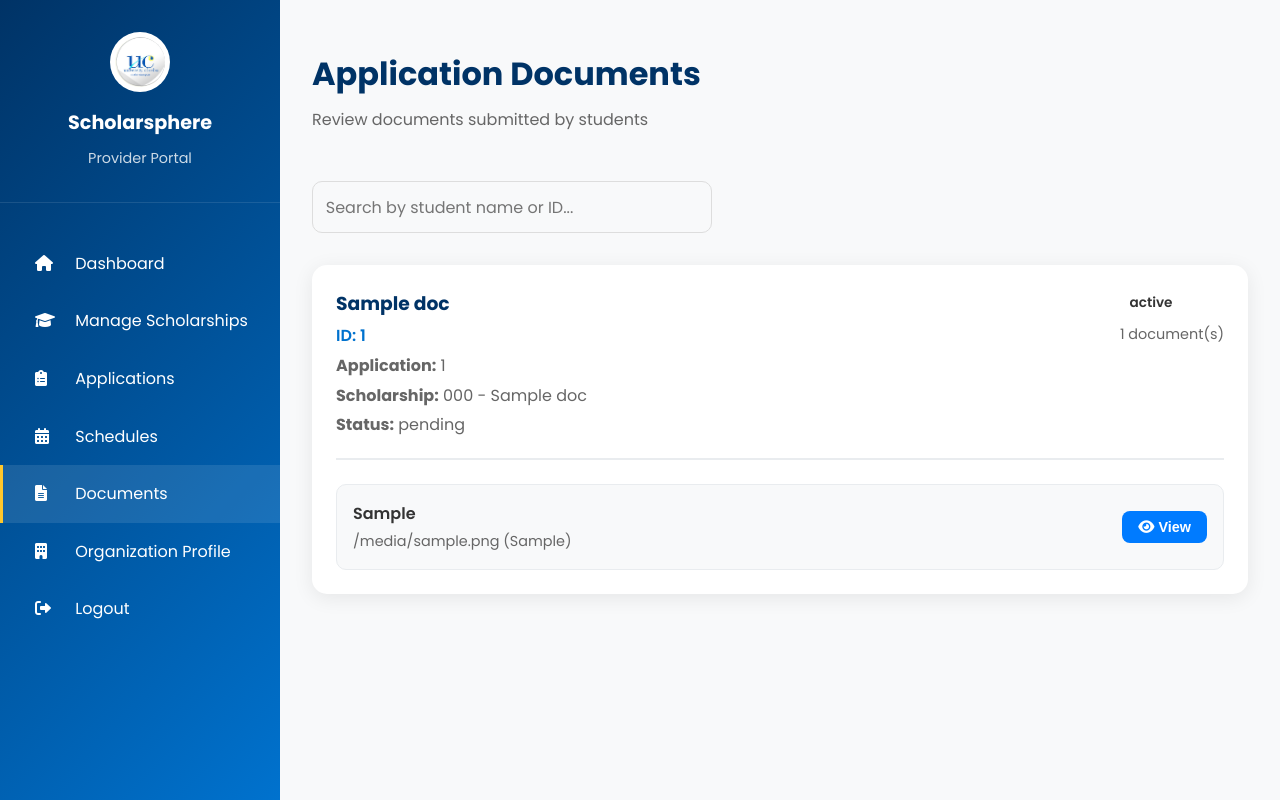
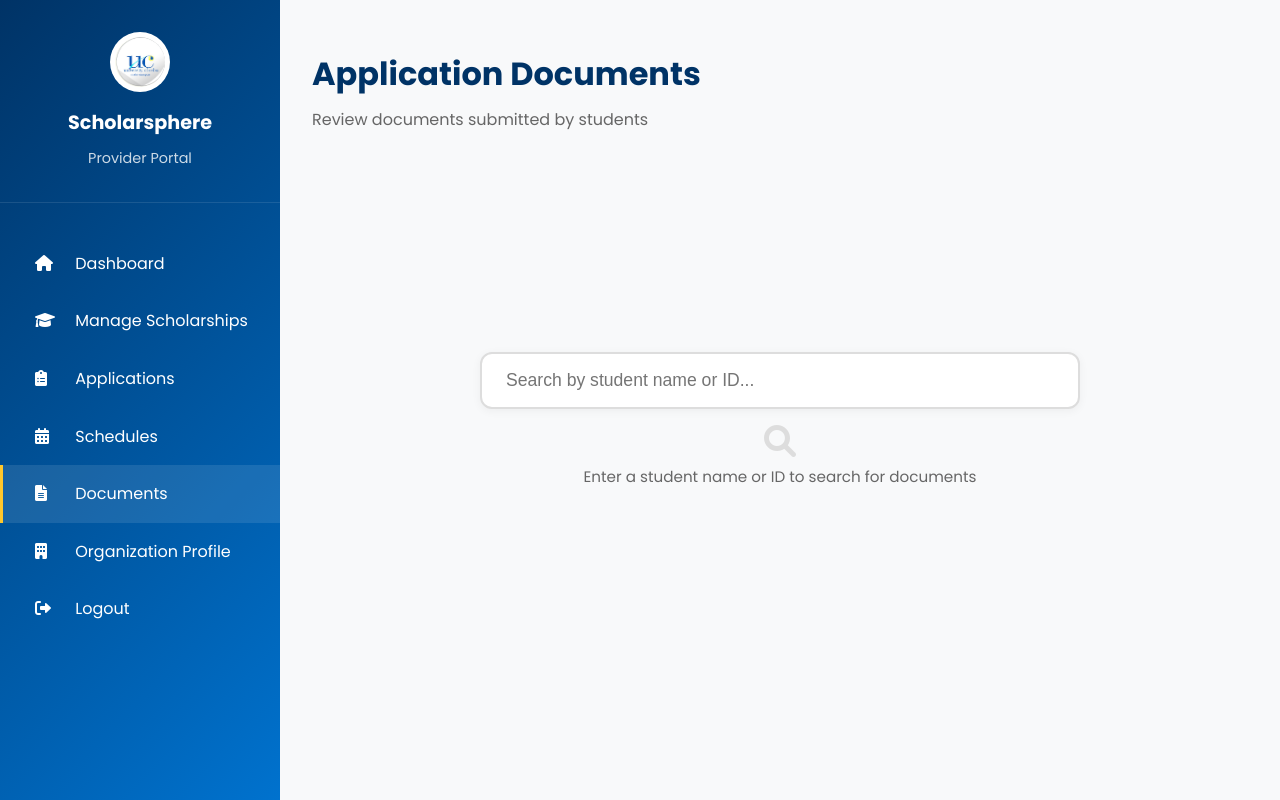
Before and after one commit to Mliaj/scholarsphere, a Python web app: template templates/provider/documents.html in a window 1280 px wide. Run offline with Jinja, Linux system fonts and the light colour scheme; the template is opened without the code that fills it: most values are stand-ins (such as "Sample title", 1, 10 or a date in 2020).

Commit message:
Modified documents page in provider, instead of display I have it search for it

```diff
--- a/templates/provider/documents.html
+++ b/templates/provider/documents.html
@@ -22,6 +22,49 @@
     .welcome-text h1 { font-size:2rem; color:#003366; margin-bottom:.5rem; }
     .welcome-text p { color:#666; }
 
+    /* Search container styles */
+    .search-container { transition: all 0.3s ease; }
+    .search-container.centered {
+        display: flex;
+        justify-content: center;
+        align-items: center;
+        min-height: 60vh;
+        margin: 0;
+    }
+    .search-container.top {
+        margin-bottom: 2rem;
+    }
+    .search-wrapper {
+        width: 100%;
+        max-width: 600px;
+        transition: all 0.3s ease;
+    }
+    .search-wrapper.centered {
+        text-align: center;
+    }
+    .search-wrapper.top {
+        text-align: left;
+    }
+    #docSearch {
+        width: 100%;
+        padding: 1rem 1.5rem;
+        border-radius: 12px;
+        border: 2px solid #ddd;
+        font-size: 1.1rem;
+        transition: all 0.3s ease;
+        box-shadow: 0 2px 10px rgba(0,0,0,0.05);
+    }
+    #docSearch:focus {
+        outline: none;
+        border-color: #0072ce;
+        box-shadow: 0 4px 20px rgba(0, 114, 206, 0.15);
+    }
+    .search-placeholder {
+        margin-top: 1rem;
+        color: #666;
+        font-size: 0.95rem;
+    }
+
     .document-section { background:#fff; border-radius:15px; box-shadow:0 4px 20px rgba(0,0,0,0.08); margin-bottom:2rem; padding:1.5rem; }
     .document-header { display:flex; justify-content:space-between; align-items:start; margin-bottom:1.5rem; padding-bottom:1rem; border-bottom:2px solid #e9ecef; }
     .student-info h3 { color:#003366; margin-bottom:.25rem; }
@@ -37,6 +80,14 @@
     .btn-view { background:#007bff; color:#fff; padding:.5rem 1rem; border-radius:8px; border:none; cursor:pointer; font-weight:600; font-size:.9rem; }
 
     .no-documents { text-align:center; padding:2rem; color:#666; }
+
+    .results-container {
+        animation: fadeIn 0.3s ease;
+    }
+    @keyframes fadeIn {
+        from { opacity: 0; transform: translateY(10px); }
+        to { opacity: 1; transform: translateY(0); }
+    }
 
     @media (max-width:1024px){ .sidebar{width:250px;} .main-content{margin-left:250px;} }
     @media (max-width:768px){ .sidebar{transform:translateX(-100%);} .main-content{margin-left:0;} }
@@ -74,15 +125,23 @@
       </div>
     </div>
 
-    <!-- Search Bar -->
-    <div style="margin-bottom: 2rem;">
-      <input type="text" id="docSearch" class="form-control" placeholder="Search by student name or ID..." style="max-width: 400px; padding: 0.8rem; border-radius: 10px; border: 1px solid #ddd; font-size: 1rem;">
+    <!-- Search Bar Container -->
+    <div class="search-container centered" id="searchContainer">
+      <div class="search-wrapper centered" id="searchWrapper">
+        <input type="text" id="docSearch" placeholder="Search by student name or ID...">
+        <div class="search-placeholder" id="searchPlaceholder">
+          <i class="fas fa-search" style="font-size: 2rem; color: #ddd; margin-bottom: 0.5rem; display: block;"></i>
+          <p>Enter a student name or ID to search for documents</p>
+        </div>
+      </div>
     </div>
 
+    <!-- Results Container -->
+    <div id="resultsContainer" class="results-container" style="display: none;">
       <div id="documentsContainer">
       {% if documents %}
         {% for doc in documents %}
-        <div class="document-section" data-student-name="{{ doc.student_name.lower() }}" data-student-id="{{ doc.student_id }}">
+        <div class="document-section" data-student-name="{{ doc.student_name.lower() }}" data-student-id="{{ doc.student_id }}" style="display: none;">
           <div class="document-header">
             <div class="student-info">
               <h3>{{ doc.student_name }}</h3>
@@ -135,26 +194,84 @@
       </div>
     </div>
   </div>
+</div>
 
 <script>
-document.getElementById('docSearch').addEventListener('keyup', function() {
-  const query = this.value.toLowerCase().trim();
+document.addEventListener('DOMContentLoaded', function() {
+  const searchInput = document.getElementById('docSearch');
+  const searchContainer = document.getElementById('searchContainer');
+  const searchWrapper = document.getElementById('searchWrapper');
+  const searchPlaceholder = document.getElementById('searchPlaceholder');
+  const resultsContainer = document.getElementById('resultsContainer');
+  const documentsContainer = document.getElementById('documentsContainer');
+  const noResults = document.getElementById('noResults');
+
+  // Initially hide all documents
   const sections = document.querySelectorAll('.document-section');
+  sections.forEach(section => {
+    section.style.display = 'none';
+  });
+
+  function performSearch() {
+    const query = searchInput.value.toLowerCase().trim();
     let hasMatch = false;
+    let visibleCount = 0;
 
     sections.forEach(section => {
       const name = section.getAttribute('data-student-name') || '';
       const id = section.getAttribute('data-student-id') || '';
 
-    if (name.includes(query) || id.includes(query)) {
+      if (query === '' || name.includes(query) || id.includes(query)) {
         section.style.display = '';
+        if (query !== '') {
           hasMatch = true;
+          visibleCount++;
+        }
       } else {
         section.style.display = 'none';
       }
     });
 
-  document.getElementById('noResults').style.display = (hasMatch || sections.length === 0) ? 'none' : 'block';
+    // If search query exists and has results
+    if (query !== '') {
+      // Move search to top
+      searchContainer.classList.remove('centered');
+      searchContainer.classList.add('top');
+      searchWrapper.classList.remove('centered');
+      searchWrapper.classList.add('top');
+      searchPlaceholder.style.display = 'none';
+      resultsContainer.style.display = 'block';
+
+      // Show/hide no results message
+      if (visibleCount === 0) {
+        noResults.style.display = 'block';
+        documentsContainer.style.display = 'none';
+      } else {
+        noResults.style.display = 'none';
+        documentsContainer.style.display = 'block';
+      }
+    } else {
+      // Reset to centered state
+      searchContainer.classList.remove('top');
+      searchContainer.classList.add('centered');
+      searchWrapper.classList.remove('top');
+      searchWrapper.classList.add('centered');
+      searchPlaceholder.style.display = 'block';
+      resultsContainer.style.display = 'none';
+      noResults.style.display = 'none';
+    }
+  }
+
+  searchInput.addEventListener('input', performSearch);
+  searchInput.addEventListener('keyup', performSearch);
+
+  // Handle Enter key
+  searchInput.addEventListener('keypress', function(e) {
+    if (e.key === 'Enter') {
+      e.preventDefault();
+      performSearch();
+    }
+  });
 });
 </script>
 {% endblock %}
```
Lines whose indentation alone changed are shown as unchanged.
